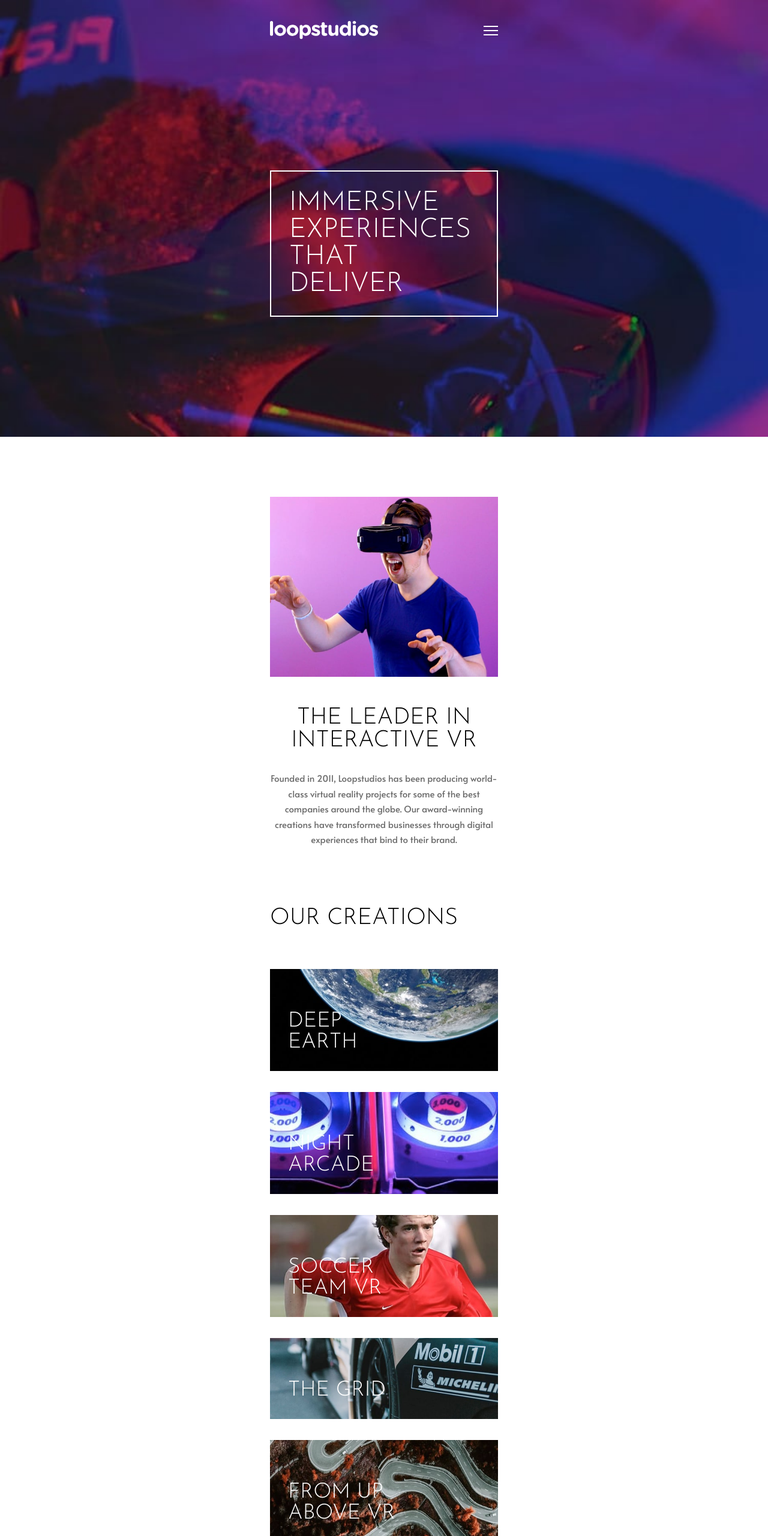
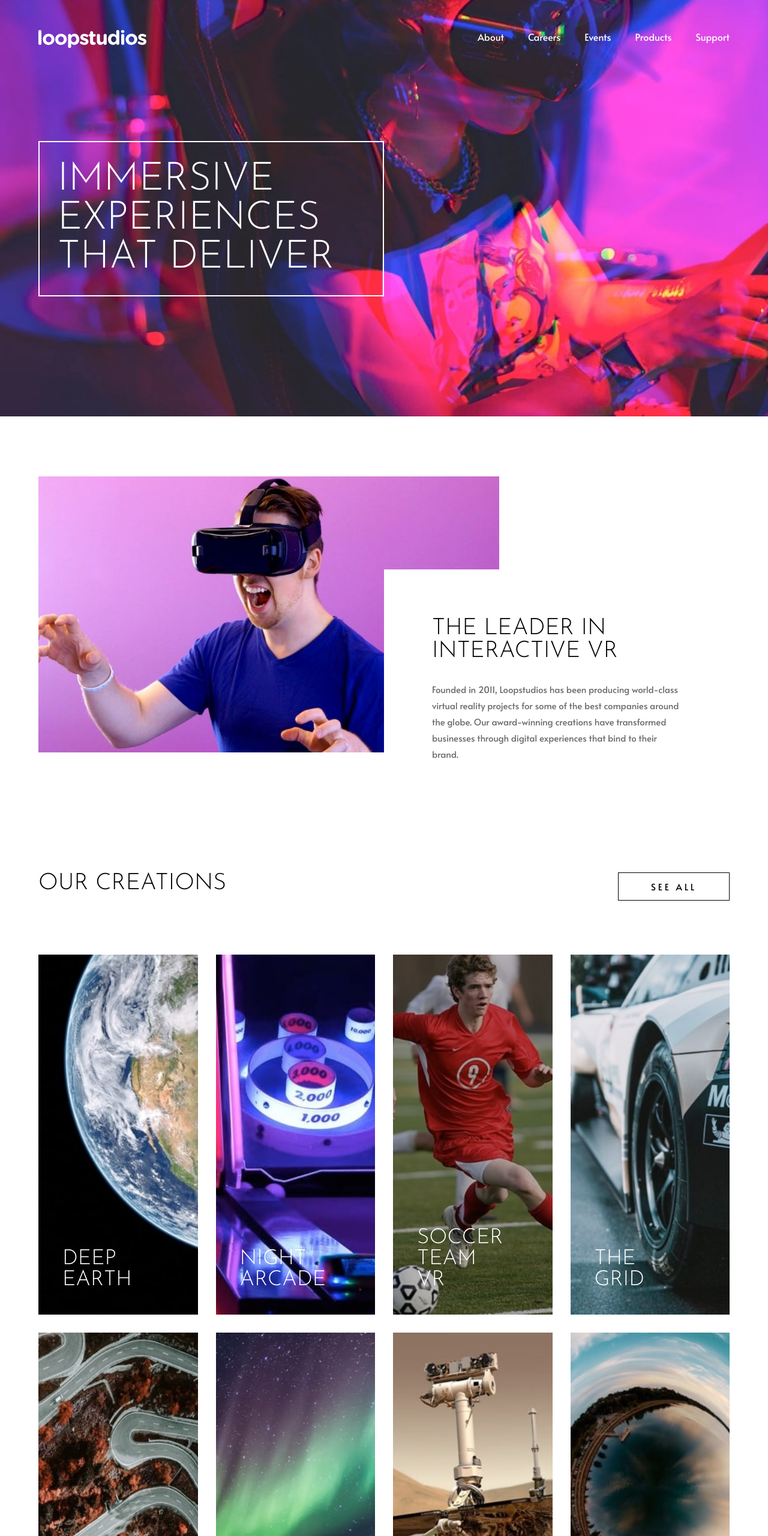
Before and after one commit to pilatech/Loopstudios-landing-page, a plain HTML site: page index.html in a window 1280 px wide. Shown: the top 2560 px of the page at 60% size. Drawn offline with Linux system fonts and the light colour scheme.

Commit message:
completed

```diff
--- a/style.css
+++ b/style.css
@@ -243,3 +243,259 @@ body {
  margin-bottom: 2rem;
  gap: 1.2rem;
 }
+
+@media(min-width: 1200px){
+
+
+.container {
+ max-width: 144rem;
+}
+
+.header {
+ background: url(images/desktop/image-hero.jpg);
+ background-size: cover;
+}
+
+.nav {
+ padding-block: 5rem;
+ margin-bottom: 10rem;
+}
+
+.nav__toggle {
+ display: none;
+}
+
+.nav__menu {
+ background: transparent;;
+ position: static;
+ min-height: initial;
+ padding: 0;
+ display: initial;
+ transform: translateY(0);
+ transition: none;
+}
+
+.logo-link--open {
+  display: none;
+}
+
+.nav__menu-list {
+ display: flex;
+ justify-content: flex-end;
+ gap: 4rem;
+}
+
+.nav__menu-item {
+ margin-bottom: 0;
+}
+
+.nav__link {
+ font-family: var(--font-body);
+ text-transform: capitalize;
+ text-decoration: none;
+ color: var(--clr-white);
+ font-size: 1.6rem;
+}
+
+.nav__link::after {
+ content: '';
+ width: 2rem;
+ height: 3px;
+ background: transparent;
+ display: block;
+ margin-top: 1rem;
+ margin-inline: auto;
+ transition: .2s;
+}
+
+.nav__link:hover::after,
+.nav__link:active::after {
+ background: var(--clr-white);
+}
+
+.title {
+ font-size: 6.5rem;
+ padding: 3rem;
+ width: 50%;
+}
+
+.intro {
+ margin-bottom: 10rem;
+ text-align: left;
+ display: grid;
+ grid-template-columns: repeat(6, 1fr);
+ grid-template-rows: 10rem repeat(2, 18rem) 10rem;
+}
+
+.intro__hero {
+ height: auto;
+ background: url(images/desktop/image-interactive.jpg);
+ margin-bottom: 0;
+ background-size: cover;
+ grid-column: 1 / 5;
+ grid-row: 1 / -2;
+}
+
+.intro__content {
+ background: var(--clr-white);
+ padding: 8rem 8rem 0;
+ grid-column: 4 / -1;
+ grid-row: 2 / -1;
+ height: 36rem;
+ align-self: center;
+ margin-top: 1rem;
+}
+
+.intro__text {
+ line-height: 1.8;
+}
+
+.grid {
+ display: grid;
+ grid-template-columns: repeat(4, 1fr);
+ grid-template-rows: auto repeat(6, 18rem);
+ gap: 3rem;
+}
+
+.grid__title {
+ grid-column: 1 / 3;
+ grid-row: 1 / 2;
+ align-self: start;
+}
+
+.feature {
+ padding: 0;
+ position: relative;
+}
+
+.feature__title {
+ position: absolute;
+ bottom: 4rem;
+ left: 4rem;
+ width: 50%;
+}
+
+.feature:first-of-type {
+ background: url(images/desktop/image-deep-earth.jpg);
+ background-size: cover;
+ background-position: center;
+ grid-column: 1 / 2;
+ grid-row: 2 / 5;
+}
+
+.feature:nth-of-type(2){
+ background: url(images/desktop/image-night-arcade.jpg);
+ background-size: cover;
+ background-position: center;
+ grid-column: 2 / 3;
+ grid-row: 2 / 5;
+}
+
+.feature:nth-of-type(3){
+ background: linear-gradient(rgba(0, 0, 0, .3), rgba(0, 0, 0, .3)), url(images/desktop/image-soccer-team.jpg);
+ background-size: cover;
+ background-position: center;
+ grid-column: 3 / 4;
+ grid-row: 2 / 5;
+}
+
+.feature:nth-of-type(4){
+ background: url(images/desktop/image-grid.jpg);
+ background-size: cover;
+ background-position: center;
+ grid-column: 4 / 5;
+ grid-row: 2 / 5;
+}
+
+.feature:nth-of-type(5){
+ background: url(images/desktop/image-from-above.jpg);
+ background-size: cover;
+ background-position: center;
+ grid-column: 1 / 2;
+ grid-row: 5 / -1;
+}
+
+.feature:nth-of-type(6){
+ background: url(images/desktop/image-pocket-borealis.jpg);
+ background-size: cover;
+ background-position: center;
+ grid-column: 2 / 3;
+ grid-row: 5 / -1;
+}
+
+.feature:nth-of-type(7){
+ background: url(images/desktop/image-curiosity.jpg);
+ background-size: cover;
+ background-position: center;
+ grid-column: 3 / 4;
+ grid-row: 5 / -1;
+}
+
+.feature:nth-of-type(8){
+ background: url(images/desktop/image-fisheye.jpg);
+ background-size: cover;
+ background-position: center;
+ grid-column: 4 / 5;
+ grid-row: 5 / -1;
+}
+
+.btn {
+ align-self: center;
+ order: initial;
+ justify-self: end;
+ width: 70%;
+ margin-inline: initial;
+ grid-column: 4 / 5;
+ grid-row: 1 / 2;
+ margin-bottom: 6rem;
+ transition: .2s;
+}
+
+.btn:hover,
+.btn:active {
+ background: var(--clr-black);
+ color: var(--clr-white);
+}
+
+
+.footer__content {
+ display: flex;
+ justify-content: space-between;
+}
+
+.footer__logo {
+ margin-bottom: 4rem;
+}
+
+.footer__menu {
+ margin-bottom: 0;
+ display: flex;
+ gap: 2.5rem;
+}
+
+.footer__nav {
+ text-align: left;
+}
+
+.footer__connect {
+ display: flex;
+ flex-direction: column;
+ align-items: flex-end;
+ gap: 4rem;
+}
+
+.footer__menu-item {
+ margin-bottom: 0;
+}
+
+.footer__link {
+ color: var(--clr-white);
+ text-decoration: none;
+}
+
+.footer__social {
+ margin-bottom: 0;
+ gap: 1.2rem;
+}
+
+}
```
Also changed, not shown: 2 other files.
